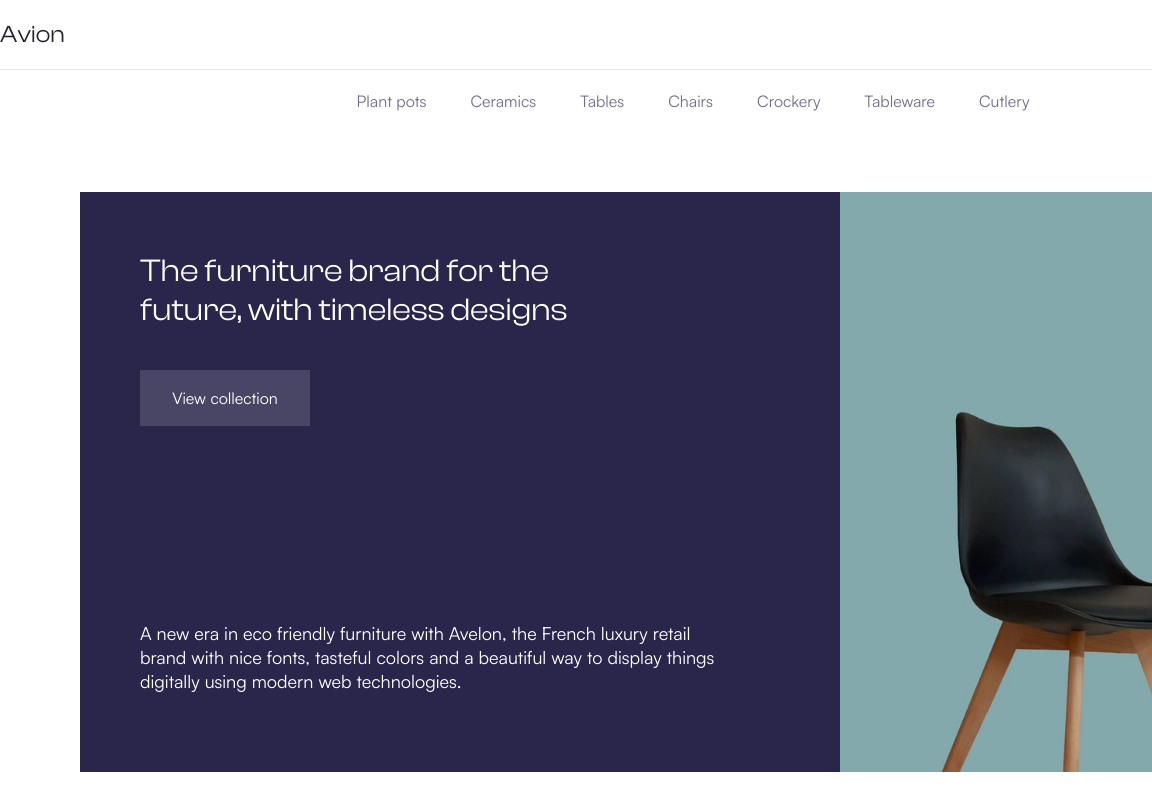
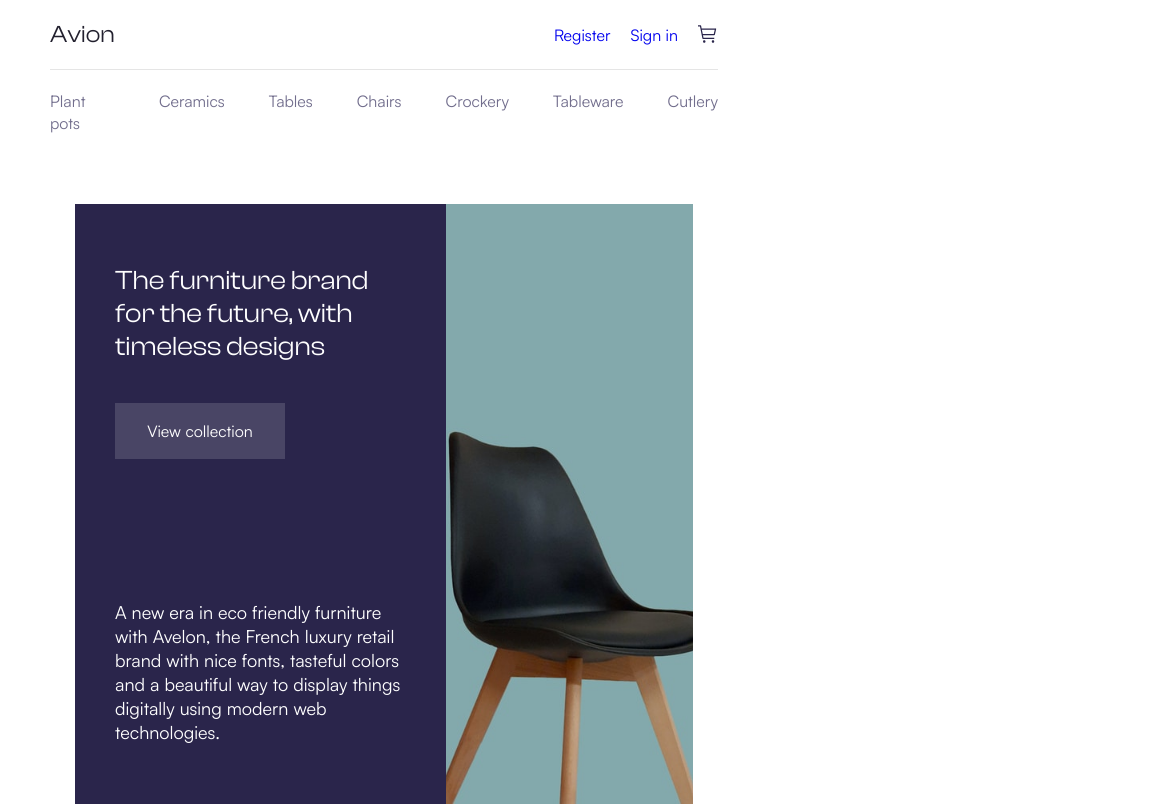
Before and after one commit to DenisMov/FurnitureShop, a React (Create React App) app: page / in a window 768 px wide. Shown: the top 806 px of the page, 1152 px wide, since content can reach past the window. Built offline with nearby package versions, Linux system fonts and the light colour scheme.

Commit message:
update media-request heroblocks, styles

```diff
--- a/src/components/heroBlocks/heroBlocks.scss
+++ b/src/components/heroBlocks/heroBlocks.scss
@@ -1,21 +1,27 @@
 .heroBlocks {
   height: 700px;
   padding: 60px 80px;
+
   &__container {
     display: flex;
     height: 100%;
   }
+
   &__info {
+    display: flex;
+    flex-direction: column; // Розташовує внутрішні елементи вертикально
     padding: 60px 100px 60px 60px;
     background-color: rgb(42, 37, 75);
     width: 760px;
   }
+
   &__title {
     width: 515px;
     color: white;
     font-family: ClashDisplay;
     font-size: 32px;
   }
+
   &__button {
     margin-top: 40px;
     padding: 16px 32px;
@@ -24,9 +30,44 @@
     color: white;
     background: rgba(249, 249, 249, 0.15);
   }
+
   &__descr {
-    margin-top: 195px;
+    margin-top: auto; // Відштовхує цей елемент вниз
     color: white;
     font-size: 18px;
   }
 }
+@media (max-width: 1400px)  {
+  .heroBlocks {
+    &__title {
+      width: auto;
+    }
+  }
+}
+@media (min-width: 992px) and (max-width: 1199.98px) {
+  .heroBlocks {
+    &__info {
+      padding: 60px 50px 60px 50px;
+    }
+    &__img {
+      width: 50%;
+      object-fit: cover;
+    }
+  }
+}
+@media (min-width: 768px) and (max-width: 991.98px) {
+  .heroBlocks {
+    padding: 50px 25px;
+    &__info {
+      padding: 60px 40px 60px 40px;
+    }
+    &__img {
+      width: 40%;
+      object-fit: cover;
+    }
+    &__title {
+      font-size: 27px;
+
+    }
+  }
+}
--- a/src/styles/styles.scss
+++ b/src/styles/styles.scss
@@ -6,3 +6,8 @@
   width: 1386px;
   margin: 0 auto;
 }
+@media (max-width: 1400px) {
+  .container {
+    width: calc(100vw - 100px)
+  }
+}
```
